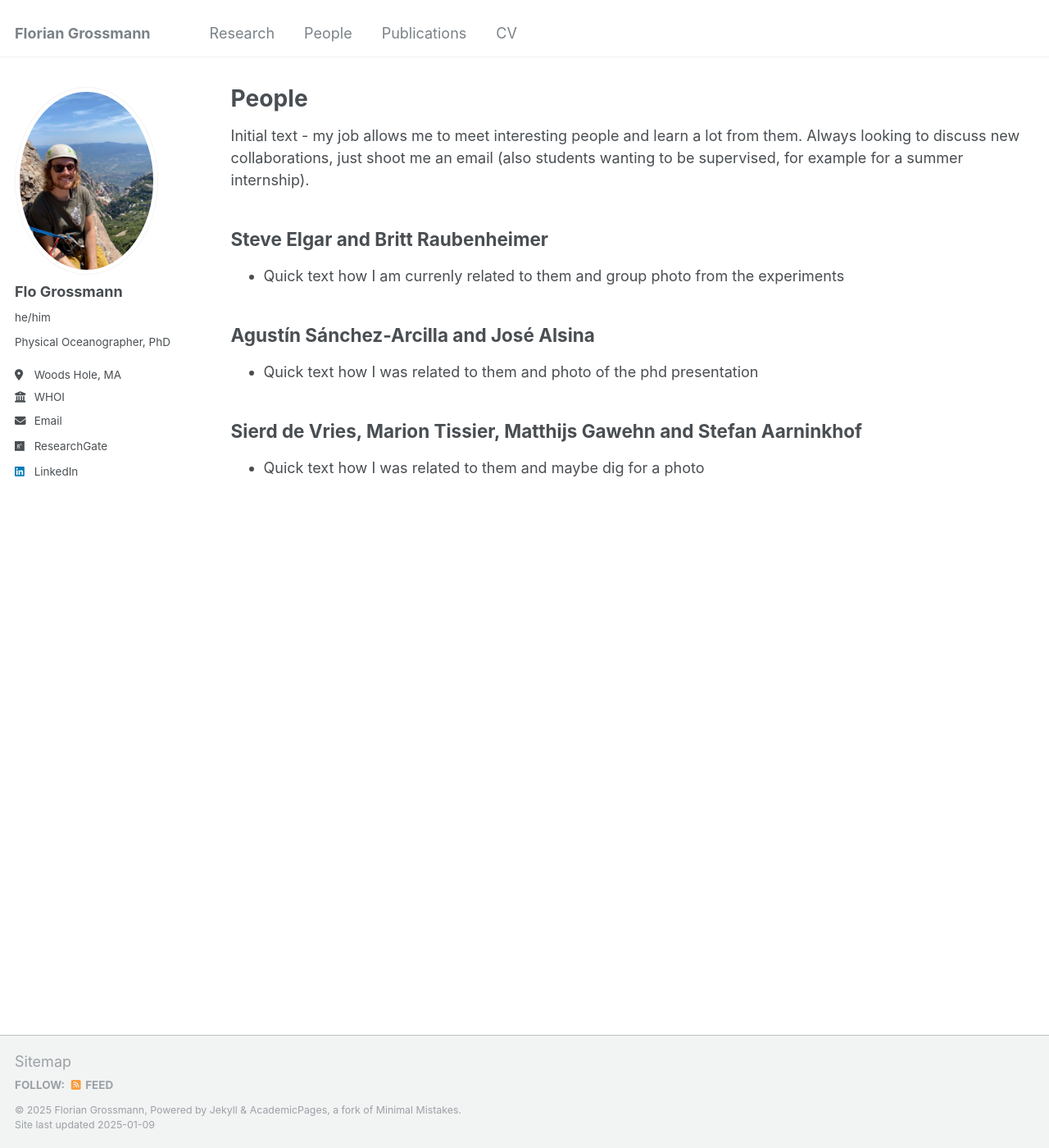
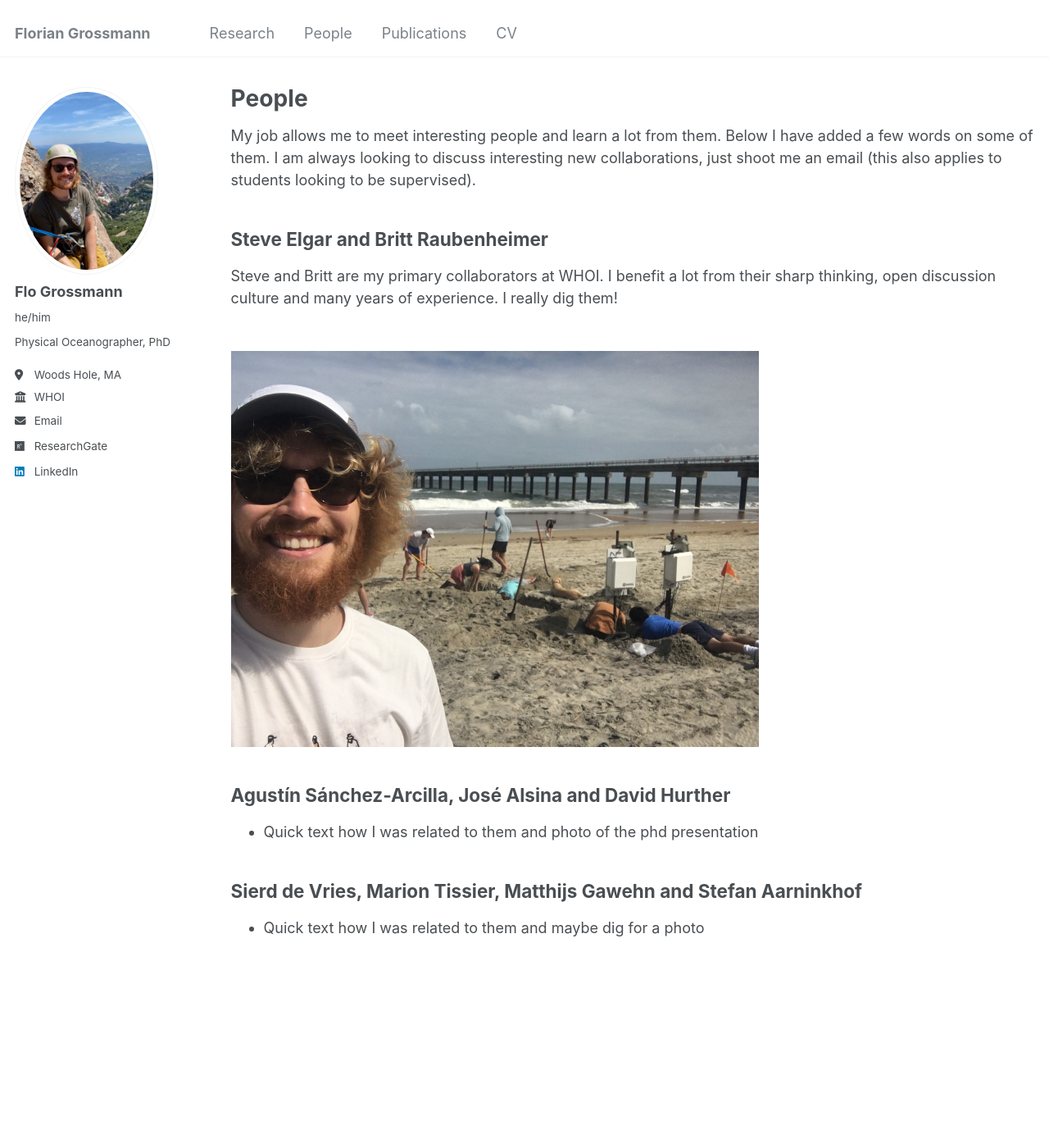
Before and after one commit to FlorianGrossmann/FlorianGrossmann.github.io, a Jekyll site: the page built from _pages/people.md, in a window 1280 px wide and 1400 px high. Shown: the whole window at 82% size. Built offline with Jekyll 4.4.1, drawn with Linux system fonts in a browser that asks for light colours.

Commit message:
Update people.md

```diff
--- a/_pages/people.md
+++ b/_pages/people.md
@@ -8,13 +8,15 @@ author_profile: true
 
 {% include base_path %}
 
-Initial text - my job allows me to meet interesting people and learn a lot from them. Always looking to discuss new collaborations, just shoot me an email (also students wanting to be supervised, for example for a summer internship).
+My job allows me to meet interesting people and learn a lot from them. Below I have added a few words on some of them. I am always looking to discuss interesting new collaborations, just shoot me an email (this also applies to students looking to be supervised).
 
 Steve Elgar and Britt Raubenheimer
 ------
-* Quick text how I am currenly related to them and group photo from the experiments
+Steve and Britt are my primary collaborators at WHOI. I benefit a lot from their sharp thinking, open discussion culture and many years of experience. I really dig them!
 
-Agustín Sánchez-Arcilla and José Alsina
+<br/><img src='/images/dig.png'>
+
+Agustín Sánchez-Arcilla, José Alsina and David Hurther
 ------
 * Quick text how I was related to them and photo of the phd presentation
 
```
